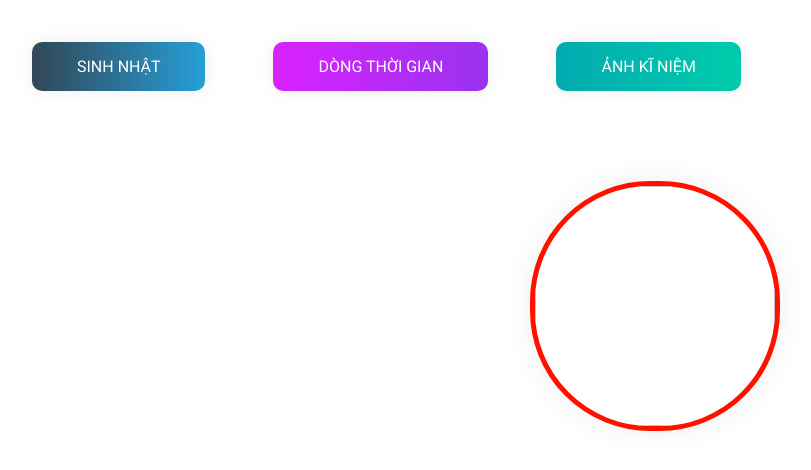
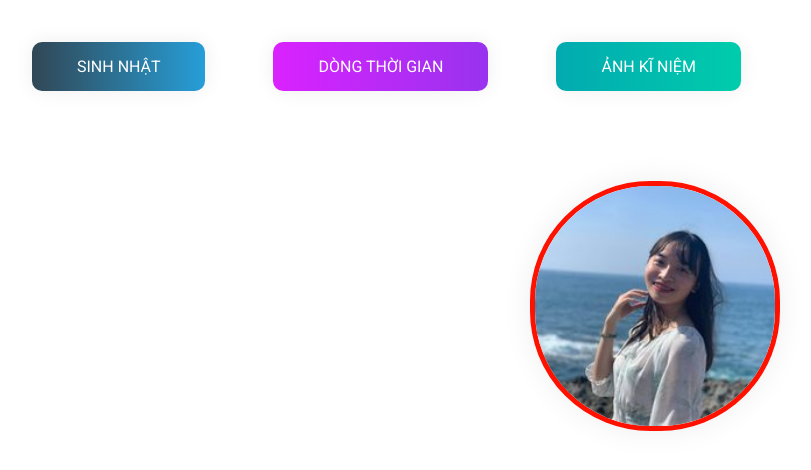
Before and after one commit to Lamtrinh22/chuc-mung-sinh-nhat, a plain HTML site: page index.html in a window 1280 px wide. Shown: the whole page, without its empty margins (10-821 px from the left). Drawn offline with Linux system fonts and the light colour scheme.

Commit message:
Update index.html

```diff
--- a/index.html
+++ b/index.html
@@ -18,7 +18,7 @@
         </div>
 
         <!-- 2. Phần ảnh của người bạn mún chúc -->
-        <img src="./img/tuenghi1.jpg" alt="" class="cover" />
+        <img src="./img/tuennghi1.jpg" alt="" class="cover" />
 
         <!-- 3. Phần nhạc -->
         <audio id="player" autoplay loop>
```
